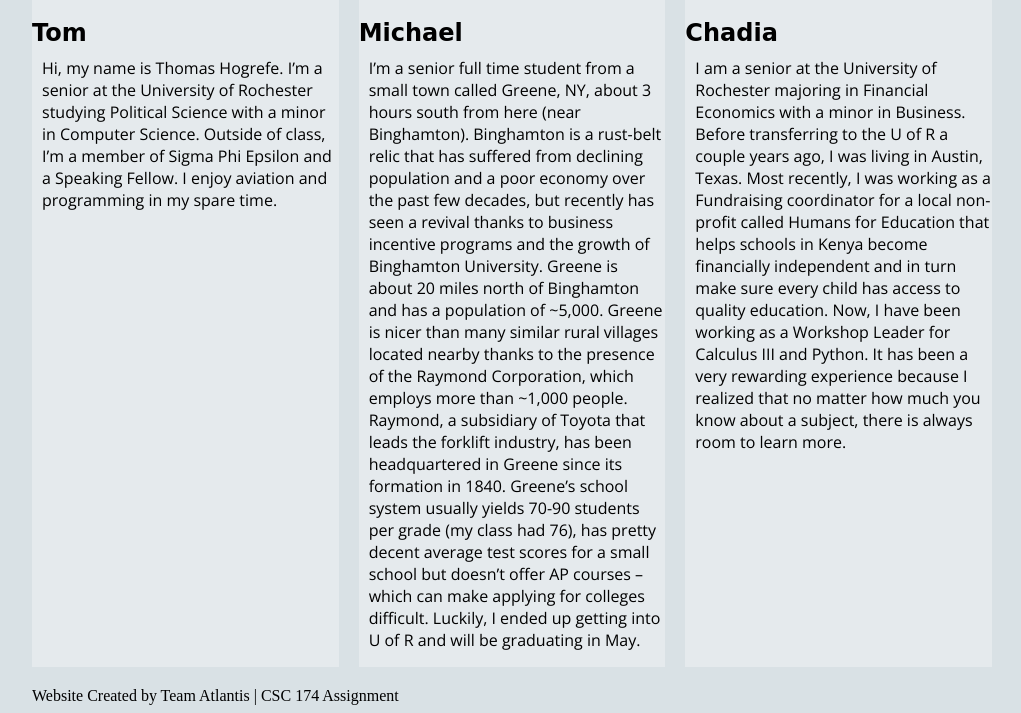
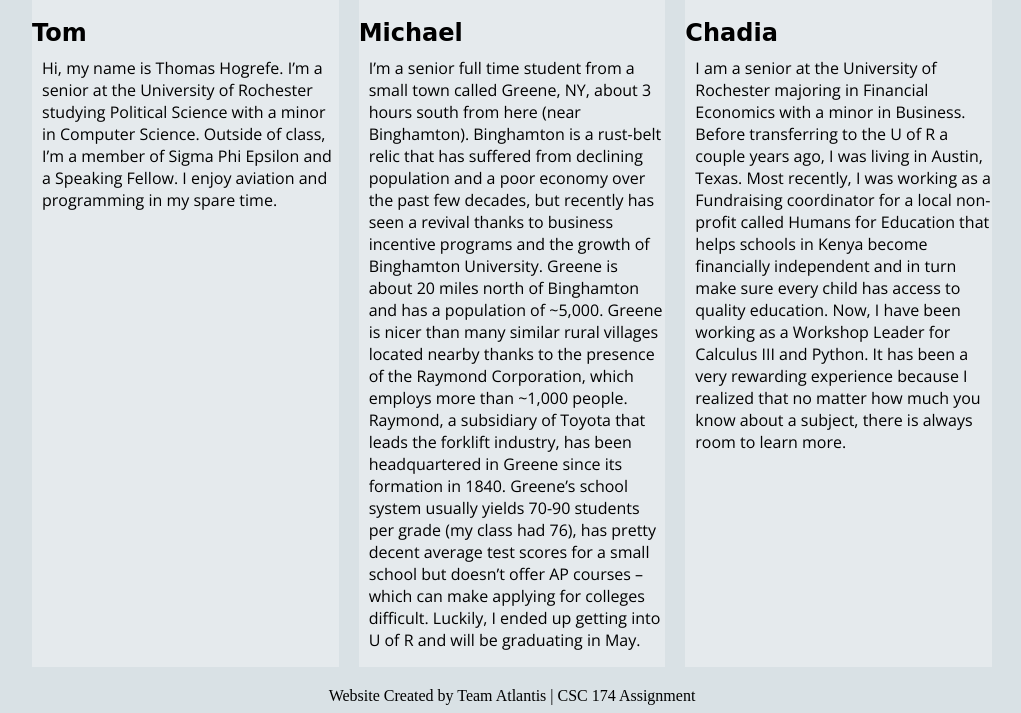
Before and after one commit to lkoblenc/assignment05, a PHP site: page /index.php in a window 1280 px wide. Shown: the part 178-891 px from the top of the page, without its empty margins (128-1149 px from the left). Run offline with PHP 8.4, Linux system fonts and the light colour scheme; some libraries are stand-ins or nearby versions; some web fonts are replaced.

Commit message:
More CRAP

```diff
--- a/css/styles.css
+++ b/css/styles.css
@@ -111,9 +111,15 @@ header.banner{
     grid-column: 3/4;
 }
 
-.foot {
+footer {
+    grid-column: 1/3;
+    text-align: center;
+}
+
+footer.foot {
     grid-column: 1/4;
 }
+
 
 
 .container1 .readmore {
```
